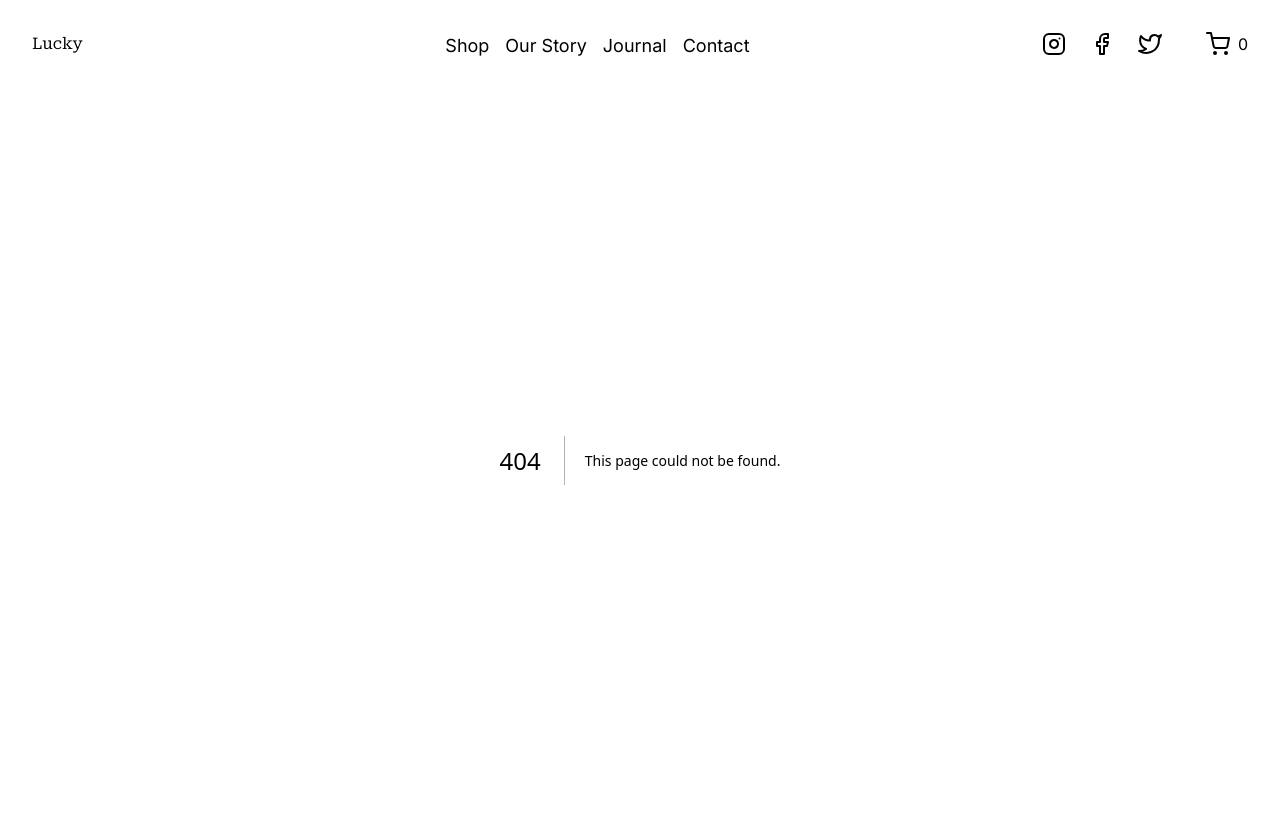
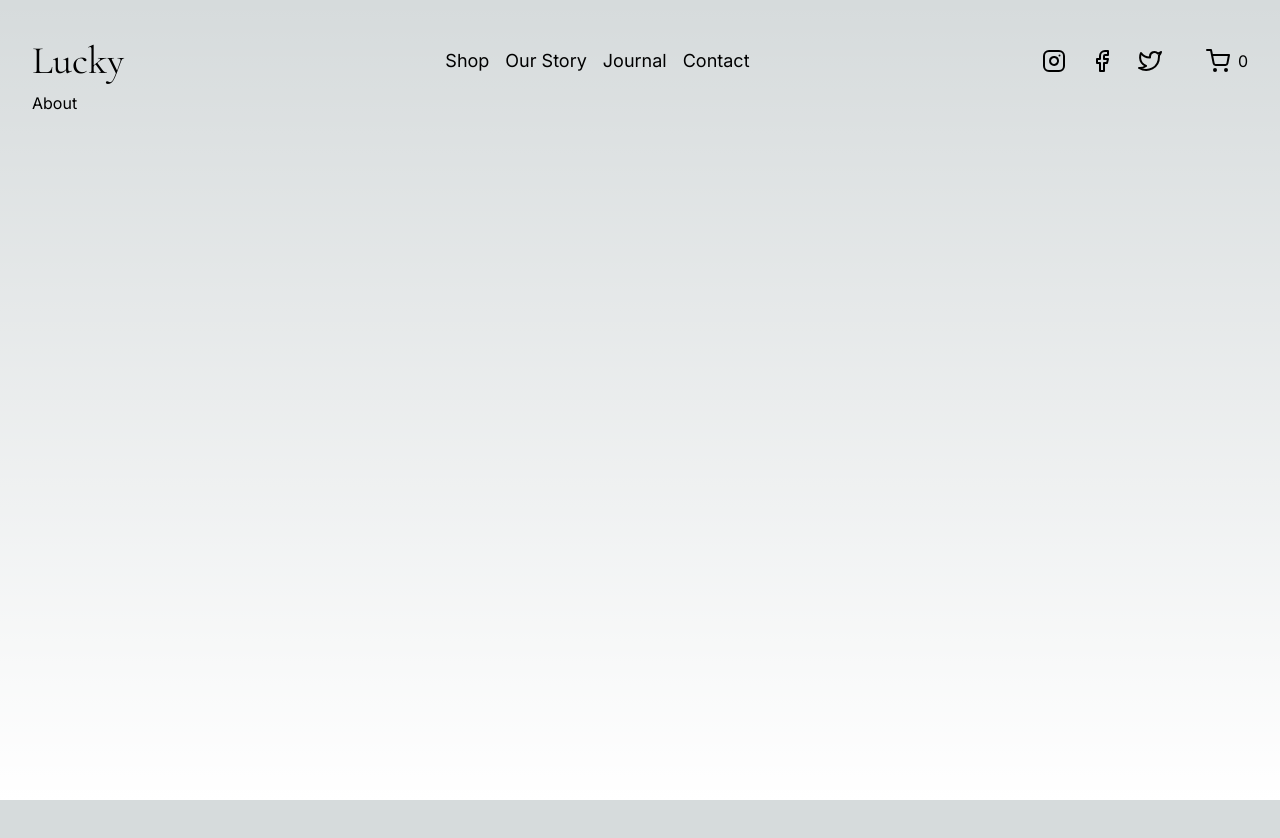
Before and after one commit to cplson/lucky_plants, a Next.js app: page /about in a window 1280 px wide. Before the commit this address had no page. Shown: the top 838 px of the page. After the commit the page ends 800 px from the top, so only its background shows below. Built offline with nearby package versions, Linux system fonts and the light colour scheme.

Commit message:
finished creating all header components and routing

```diff
--- /dev/null
+++ b/app/about/page.tsx
@@ -0,0 +1,7 @@
+
+
+export default function About(){
+    return(
+        <h1>About</h1>
+    )
+}
--- a/app/cart/page.tsx
+++ b/app/cart/page.tsx
@@ -0,0 +1,8 @@
+
+
+export default function Cart(){
+
+    return(
+        <h1>Cart</h1>
+    )
+}
--- /dev/null
+++ b/app/contact/page.tsx
@@ -0,0 +1,8 @@
+
+
+export default function Contact(){
+
+    return(
+        <h1>Contact Us</h1>
+    )
+}
--- /dev/null
+++ b/app/journal/page.jsx
@@ -0,0 +1,7 @@
+
+
+export default function Journal(){
+    return(
+        <h1>Journal</h1>
+    )
+}
--- a/app/layout.tsx
+++ b/app/layout.tsx
@@ -1,19 +1,19 @@
 import NavBar from "@/components/NavBar";
 import "./globals.css";
-import { Inter, Roboto_Serif } from "next/font/google";
+import { Inter, Cormorant } from "next/font/google";
 import Socials from "@/components/Socials";
 import Cart from "@/components/Cart";
-import Link from "next";
+import Link from "next/link";
 
 const inter = Inter({
   subsets: ["latin"],
   display: "swap",
   variable: "--font-inter",
 });
-const roboto = Roboto_Serif({
+const cormorant = Cormorant({
   subsets: ["latin"],
   display: "swap",
-  variable: "--font-roboto",
+  variable: "--font-cormorant",
 });
 
 export const metadata = {
@@ -27,11 +27,11 @@ export default function RootLayout({
   children: React.ReactNode;
 }) {
   return (
-    <html lang="en" className={`${roboto.variable} ${inter.variable}`}>
-      <body className="h-screen w-screen p-8">
+    <html lang="en" className={`${cormorant.variable} ${inter.variable}`}>
+      <body className="h-screen w-screen p-8 font-sans">
         {/* TOP MENU */}
-        <div className="grid grid-cols-3 place-content-between">
-          <h1 className="font-serif">Lucky</h1>
+        <div className="grid no-wrap grid-cols-3 place-content-between items-center">
+          <Link href='/home' ><h1 className="font-serif text-4xl">Lucky</h1></Link>
           {/* NAVIGATION */}
 
           <NavBar />
@@ -40,7 +40,7 @@ export default function RootLayout({
             <Socials />
 
             {/* CART */}
-            <Cart />
+            <Link href='/cart'><Cart /></Link>
           </div>
         </div>
         {children}
--- a/app/shop/page.tsx
+++ b/app/shop/page.tsx
@@ -0,0 +1,5 @@
+
+
+export default function Shop(){
+    return <h1>Shop</h1>
+}
--- a/components/NavBar.tsx
+++ b/components/NavBar.tsx
@@ -2,19 +2,19 @@ import { Link } from "@/lib/types";
 import NavLink from "@/components/NavLink";
 
 const links: Link[] = [
-    { text: 'Shop', path: '/shop' },
-    { text: 'Our Story', path: '/about' },
-    { text: 'Journal', path: '/journal' },
-    { text: 'Contact', path: '/contact' }
+  { text: "Shop", path: "/shop" },
+  { text: "Our Story", path: "/about" },
+  { text: "Journal", path: "/journal" },
+  { text: "Contact", path: "/contact" },
+];
 
-]
-
-export default function NavBar(){
-    return(
-        <div>
-            {links.map(link => (
-                <NavLink link={link} />
-            ))}
-        </div>
-    )
+export default function NavBar() {
+  return (
+    <ul className="flex flex-nowrap items-center">
+      {links.map((link) => {
+        console.log(link);
+        return <NavLink link={link} />;
+      })}
+    </ul>
+  );
 }
--- a/components/NavLink.tsx
+++ b/components/NavLink.tsx
@@ -3,18 +3,24 @@
 import Link from "next/link";
 import { usePathname } from "next/navigation";
 import clsx from "clsx";
+import { LinkProps } from "@/lib/types";
 
-const NavLink = ({ link }) => {
+// Each Navigation Link is returned from here
+// we use usePathname to determine if this is the Link that is active
+const NavLink: React.FC<LinkProps> = ({ link }) => {
   const pathname = usePathname();
   let isActive = false;
 
+  // determine if this link is active
   if (pathname === link.path) {
     isActive = true;
   }
 
   return (
     <Link href={link.path} className="mx-2">
-      <span className={clsx('text-lg', isActive && 'stroke-green-700')}>{link.text}</span>
+      <li className={clsx("text-lg", isActive && "stroke-green-700")}>
+        {link.text}
+      </li>
     </Link>
   );
 };
--- a/components/Socials.tsx
+++ b/components/Socials.tsx
@@ -1,17 +1,24 @@
 import { Instagram, Facebook, Twitter } from "react-feather";
+import Link from "next/link";
 
 export default function Socials() {
   return (
     <ul className="flex">
+      <Link href='https://www.linkedin.com/in/james-jacobsen-67443126b/'>
       <li className="mx-3">
         <Instagram />
       </li>
+      </Link>
+      <Link href='https://www.linkedin.com/in/james-jacobsen-67443126b/'>
       <li className="mx-3">
         <Facebook />
       </li>
+      </Link>
+      <Link href='https://www.linkedin.com/in/james-jacobsen-67443126b/'>
       <li className="mx-3">
         <Twitter />
       </li>
+      </Link>
     </ul>
   );
 }
--- a/tailwind.config.js
+++ b/tailwind.config.js
@@ -9,7 +9,7 @@ module.exports = {
     extend: {
       fontFamily: {
         sans: ["var(--font-inter)"],
-        serif: ["var(--font-roboto)"]
+        serif: ["var(--font-cormorant)"]
       },
       fontSize: {
       sm: '0.8rem',
```
Also changed, not shown: lib/types.ts (+6 -2 lines).
